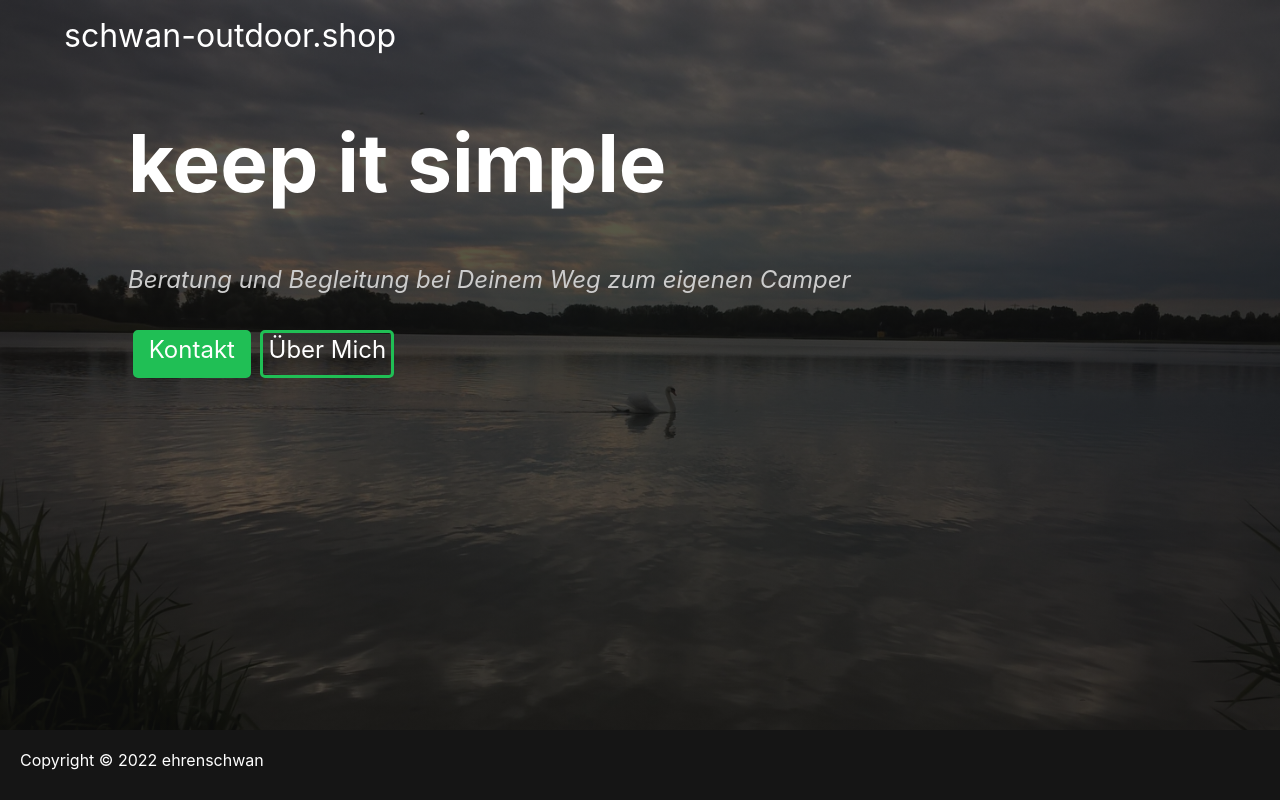
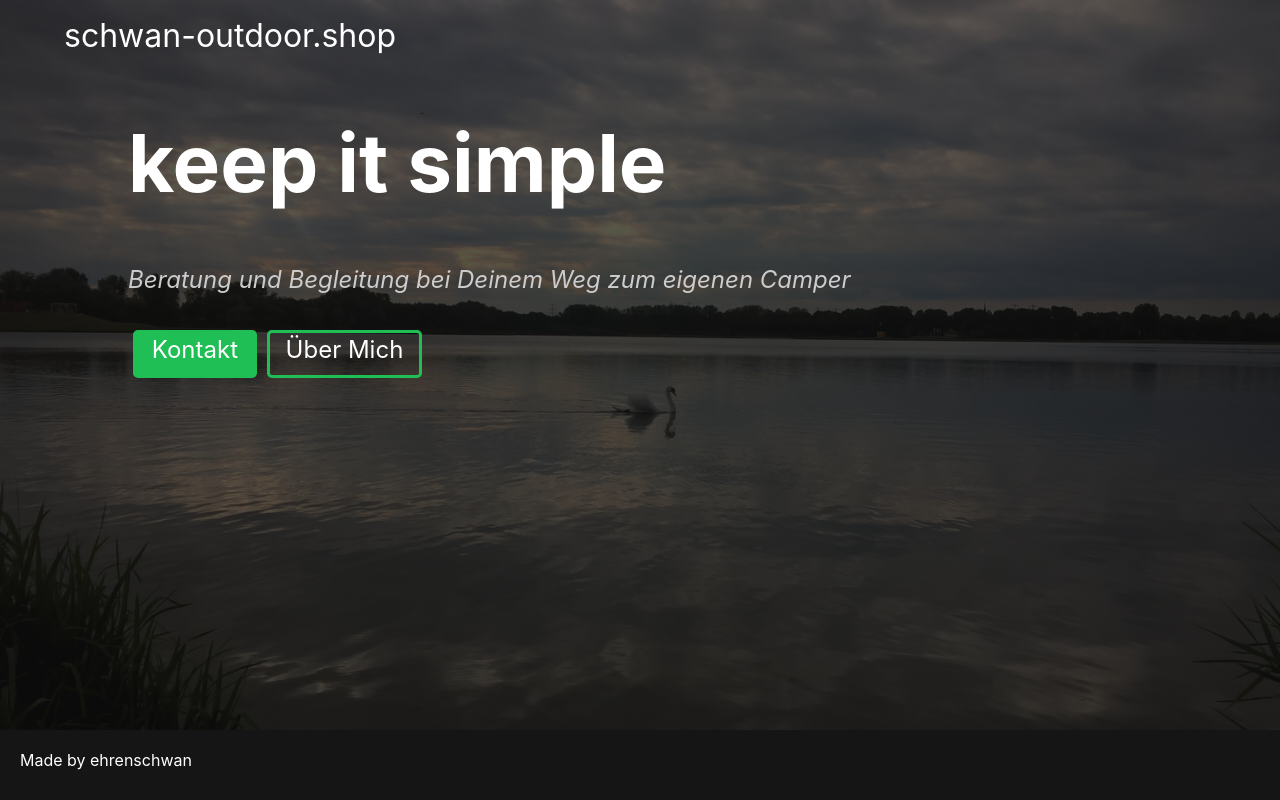
Before and after one commit to LucaSchwan/schwan-outdoor_shop, a Next.js app: page / in a window 1280 px wide. Built offline with nearby package versions, Linux system fonts and the light colour scheme.

Commit message:
Added scss

```diff
--- a/package.json
+++ b/package.json
@@ -19,6 +19,7 @@
     "next": "13.0.2",
     "react": "18.2.0",
     "react-dom": "18.2.0",
+    "sass": "^1.56.1",
     "typescript": "4.8.4"
   },
   "devDependencies": {
--- a/pages/_app.tsx
+++ b/pages/_app.tsx
@@ -1,18 +1,21 @@
-import '../styles/globals.css';
+import '../styles/globals.scss';
+import styles from '../styles/App.module.scss';
 import type { AppProps } from 'next/app';
 import Link from 'next/link';
 
 export default function App({ Component, pageProps }: AppProps) {
   return (
-    <div className="content-bg">
+    <div className={styles.content_bg}>
       <nav>
-        <Link href="/" className="logo">
+        <Link href="/" className={styles.logo}>
           schwan-outdoor.shop
         </Link>
       </nav>
-      <Component {...pageProps} />
+      <div className={styles.page_wrapper}>
+        <Component {...pageProps} />
+      </div>
       <footer>
-        <div className="dev">Copyright © 2022 ehrenschwan</div>
+        <div className={styles.dev}>Made by ehrenschwan</div>
       </footer>
     </div>
   );
--- a/pages/index.tsx
+++ b/pages/index.tsx
@@ -1,5 +1,6 @@
 import Link from 'next/link';
 import Head from 'next/head';
+import styles from '../styles/Index.module.scss';
 
 const Home = () => {
   return (
@@ -7,15 +8,15 @@ const Home = () => {
       <Head>
         <title>Home</title>
       </Head>
-      <h1 className="title">keep it simple</h1>
-      <h2 className="subtitle">
+      <h1 className={styles.title}>keep it simple</h1>
+      <h2 className={styles.subtitle}>
         Beratung und Begleitung bei Deinem Weg zum eigenen Camper
       </h2>
-      <div className="links">
-        <div className="contact-link">
+      <div className={styles.links}>
+        <div className={styles.contact_link}>
           <Link href="/kontakt">Kontakt</Link>
         </div>
-        <div className="about-me-link">
+        <div className={styles.about_me_link}>
           <Link href="/about-me">Über Mich</Link>
         </div>
       </div>
--- /dev/null
+++ b/styles/App.module.scss
@@ -0,0 +1,38 @@
+@import 'colors';
+
+.logo {
+  font-size: 2rem;
+  padding-left: 4rem;
+}
+
+.logo:hover {
+  color: #aaa;
+}
+
+.dev {
+  padding: 20px;
+}
+
+.content_bg {
+  background-image: linear-gradient($transparentBackground,
+      $transparentBackground),
+    url('../public/schwan.jpg');
+  background-position: center;
+  background-size: cover;
+  width: 100%;
+}
+
+.page_wrapper {
+  padding-left: 8rem;
+  margin-top: 2rem;
+}
+
+@media only screen and (max-width: 900px) {
+  .page_wrapper {
+    padding-left: 4rem;
+  }
+
+  .logo {
+    padding-left: 2rem;
+  }
+}
--- /dev/null
+++ b/styles/Index.module.scss
@@ -0,0 +1,37 @@
+@import 'standard';
+@import 'colors';
+
+.links {
+  display: flex;
+  flex-direction: row;
+}
+
+@mixin link($borderColor, $backgroundColor) {
+  border: 0.2rem solid $borderColor;
+  border-radius: 5px;
+  background-color: $backgroundColor;
+  color: white;
+  font-size: 1.5rem;
+  text-align: center;
+	padding: 0 1rem;
+  height: calc(3rem - 0.4rem);
+  margin: 0.3rem;
+
+  a {
+  	vertical-align: middle;
+		height: 100%;
+		width: 100%;
+	}
+
+	&:hover {
+  	background-color: $dimmedAccentColor;
+	}
+}
+
+.contact_link {
+	@include link($accentColor, $accentColor);
+}
+
+.about_me_link {
+	@include link($accentColor, none);
+}
--- /dev/null
+++ b/styles/_colors.scss
@@ -0,0 +1,6 @@
+$textColor: white;
+$background: #151515;
+$textHoverColor: #aaa;
+$transparentBackground: rgba(15, 15, 15, 0.7);
+$accentColor: #20bf55;
+$dimmedAccentColor: #20bf5581;
--- /dev/null
+++ b/styles/_standard.scss
@@ -0,0 +1,27 @@
+.title {
+  color: white;
+  font-weight: 700;
+  font-size: 5rem;
+  margin-top: 3rem;
+}
+
+.subtitle {
+  color: #ccc;
+  font-weight: 400;
+  font-style: italic;
+  margin-bottom: 2rem;
+}
+
+
+.smaller-title {
+  color: white;
+  font-weight: 500;
+  font-size: 3rem;
+  margin: 0;
+}
+
+.smaller-subtitle {
+  color: #ccc;
+  font-weight: 400;
+  font-style: italic;
+}
--- a/styles/globals.css
+++ /dev/null
@@ -1,155 +0,0 @@
-html,
-body {
-  padding: 0;
-  margin: 0;
-  font-family: -apple-system, BlinkMacSystemFont, Segoe UI, Roboto, Oxygen,
-    Ubuntu, Cantarell, Fira Sans, Droid Sans, Helvetica Neue, sans-serif;
-}
-
-a {
-  color: inherit;
-  text-decoration: none;
-}
-
-nav {
-  width: 100%;
-  height: 50px;
-  color: white;
-  padding-top: 1rem;
-}
-
-footer {
-  width: 100%;
-  background: #151515;
-  height: 70px;
-  color: white;
-  position: absolute;
-  bottom: 0;
-}
-
-html,
-body,
-body>div:first-child,
-div#__next,
-div#__next>div {
-  height: 100%;
-}
-
-.logo {
-  font-size: 2rem;
-  padding-left: 4rem;
-}
-
-.logo:hover {
-  color: #aaa;
-}
-
-.dev {
-  padding: 20px;
-}
-
-.content-bg {
-  background-image: linear-gradient(rgba(15, 15, 15, 0.7),
-      rgba(15, 15, 15, 0.7)),
-    url('../public/schwan.jpg');
-  background-position: center;
-  background-size: cover;
-  width: 100%;
-}
-
-.page-wrapper {
-  padding-left: 8rem;
-  margin-top: 2rem;
-}
-
-@media only screen and (max-width: 900px) {
-  .page-wrapper {
-    padding-left: 4rem;
-  }
-
-  .logo {
-    padding-left: 2rem;
-  }
-}
-
-.title {
-  color: white;
-  font-weight: 700;
-  font-size: 5rem;
-  margin-top: 3rem;
-}
-
-.subtitle {
-  color: #ccc;
-  font-weight: 400;
-  font-style: italic;
-  margin-bottom: 2rem;
-}
-
-.links {
-  display: flex;
-  flex-direction: row;
-}
-
-.contact-link {
-  border: 0.2rem solid #20bf55;
-  border-radius: 5px;
-  background-color: #20bf55;
-  color: white;
-  font-size: 1.5rem;
-  text-align: center;
-  width: 7rem;
-  height: calc(3rem - 0.4rem);
-  margin: 0.3rem;
-}
-
-.contact-link>a {
-  vertical-align: middle;
-}
-
-.contact-link:hover {
-  background-color: #20bf5581;
-}
-
-.about-me-link {
-  border-radius: 5px;
-  border: 0.2rem solid #20bf55;
-  color: white;
-  font-size: 1.5rem;
-  text-align: center;
-  margin: 0.3rem;
-  width: 8rem;
-  height: calc(3rem - 0.4rem);
-}
-
-.about-me-link>a {
-  vertical-align: middle;
-}
-
-.about-me-link:hover {
-  background-color: #20bf5581;
-}
-
-.smaller-title {
-  color: white;
-  font-weight: 500;
-  font-size: 3rem;
-  margin: 0;
-}
-
-.smaller-subtitle {
-  color: #ccc;
-  font-weight: 400;
-  font-style: italic;
-}
-
-.contact-info {
-  font-style: italic;
-  color: white;
-  font-size: 1.5rem;
-  padding: 2rem;
-}
-
-.contact-info>div {
-  margin: 1rem;
-}
--- /dev/null
+++ b/styles/globals.scss
@@ -0,0 +1,36 @@
+html,
+body {
+  padding: 0;
+  margin: 0;
+  font-family: -apple-system, BlinkMacSystemFont, Segoe UI, Roboto, Oxygen,
+    Ubuntu, Cantarell, Fira Sans, Droid Sans, Helvetica Neue, sans-serif;
+}
+
+a {
+  color: inherit;
+  text-decoration: none;
+}
+
+nav {
+  width: 100%;
+  height: 50px;
+  color: white;
+  padding-top: 1rem;
+}
+
+footer {
+  width: 100%;
+  background: #151515;
+  height: 70px;
+  color: white;
+  position: absolute;
+  bottom: 0;
+}
+
+html,
+body,
+body>div:first-child,
+div#__next,
+div#__next>div {
+  height: 100%;
+}
```
Also changed, not shown: styles/Contact.module.scss (added, +11 -0 lines), styles/About-Me.module.scss (added), styles/Kontakt.module.scss (added), 1 other file (tests, documents, lock files or other folders).
